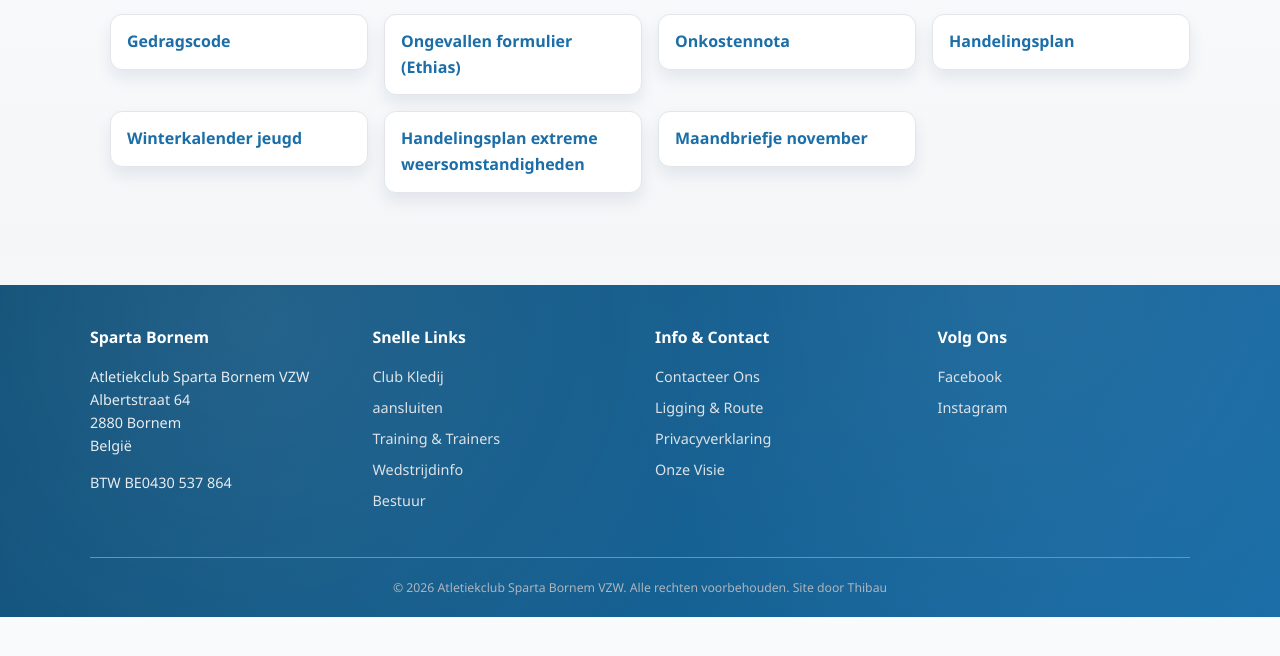
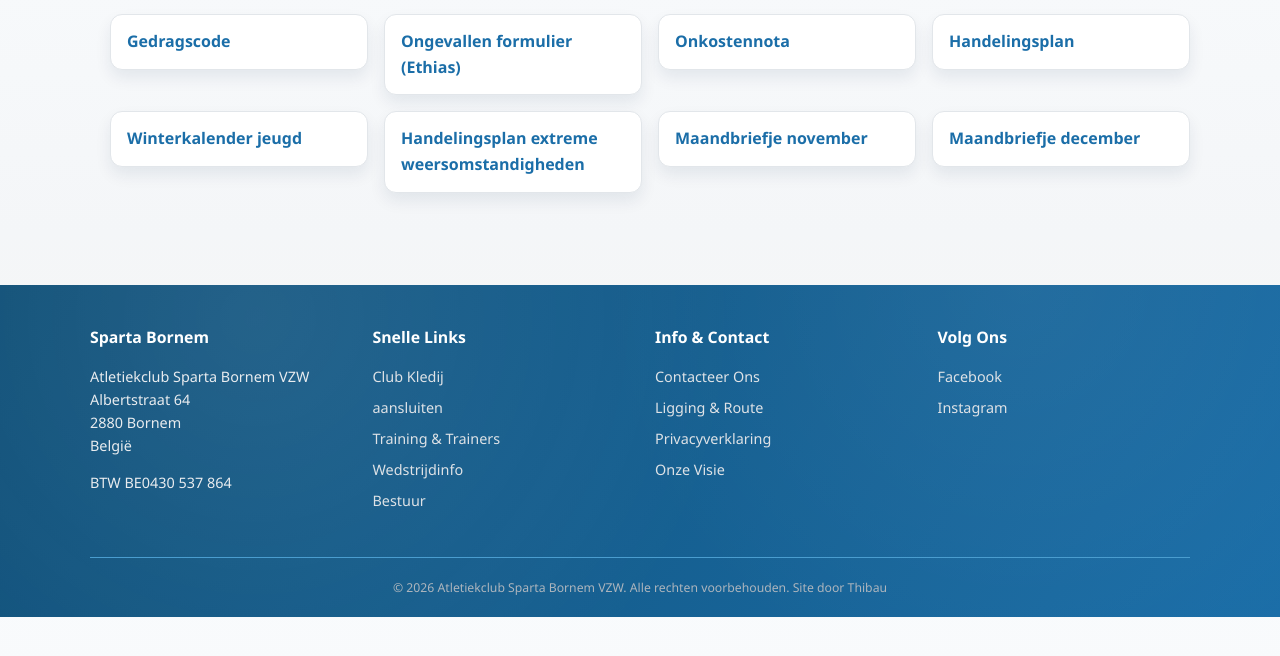
Before and after one commit to thibaup/sparta-bornem, a plain HTML site: page html/downloads/downloads.html in a window 1280 px wide. Shown: the part 248-904 px from the top of the page. Drawn offline with Linux system fonts and the light colour scheme.

Commit message:
maandbriefje

```diff
--- a/html/downloads/downloads.html
+++ b/html/downloads/downloads.html
@@ -98,6 +98,11 @@
       Maandbriefje november
      </a>
     </li>
+    <li class="download-link">
+     <a href="/docs/maandbriefje december.pdf" rel="noopener noreferrer" target="_blank">
+      Maandbriefje december
+     </a>
+    </li>
    </ul>
   </main>
   <div id="footer-placeholder">
```
